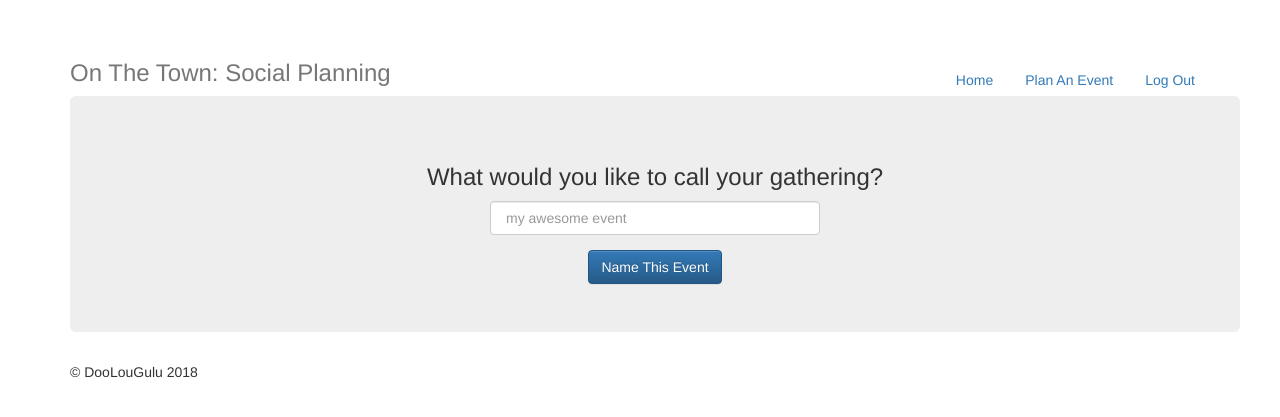
After one commit to hangulu/onthetown, a Flask app: page /setup in a window 1280 px wide. The commit adds this page. Shown: the top 417 px of the page. Run offline with Flask 2, Linux system fonts and the light colour scheme; a user stored in the database is signed in; some libraries are stand-ins or nearby versions.

Commit message:
dynamic link generation for parties

```diff
--- a/app.py
+++ b/app.py
@@ -163,5 +163,63 @@ def log_prefs():
     else:
         return render_template("dashboard.html", name=session["name"], prefs=get_preferences(session["email"]), recent_update=False)
 
+@app.route("/setup", methods=["POST", "GET"])
+def start_event():
+    if request.method == "POST":
+        c =  conn.cursor()
+        try:
+            named_gathering = request.form.get("name_event", None).replace(" ", "-")
+
+            _email = session["email"]
+            _name = session["name"].replace(" ", "").lower()
+            custom_link = _name + "-" + named_gathering
+
+            # Validate the input
+            if named_gathering:
+                users = [{"email": _email, "name": _name, "organizer": True}]
+                return render_template("setup.html", name=session["name"], named_gathering=named_gathering, link=custom_link, users=users)
+            else:
+                c.close()
+                return render_template("setup.html", name=session["name"])
+
+        except Exception as e:
+            return json.dumps({'error': str(e)})
+        finally:
+            c.close()
+    else:
+        return render_template("setup.html", name=session["name"])
+
+@app.route("/plan/<c_link>", methods=["POST", "GET"])
+def plan_event(c_link):
+    if request.method == "POST":
+        c =  conn.cursor()
+        try:
+            custom_link = c_link
+            named_gathering = c_link.split("-")[1]
+
+            _email = session["email"]
+            _name = session["name"]
+            _organizer = True
+
+            # Validate the input
+            if custom_link:
+                db_name = custom_link.replace("-", "")
+                create_query = "CREATE TABLE IF NOT EXISTS {} (email TEXT PRIMARY KEY, name TEXT, organizer BOOLEAN)".format(db_name)
+                upsert_query = "REPLACE INTO {} (email, name, organizer) VALUES (?, ?, ?)".format(db_name)
+                c.execute(create_query)
+                c.execute(upsert_query, (_email, _name, _organizer))
+                return render_template("setup.html", name=session["name"], named_gathering=named_gathering, link=custom_link)
+            else:
+                c.close()
+                return json.dumps({'error': str("not working")})
+                return render_template("setup.html", name=session["name"])
+
+        except Exception as e:
+            return json.dumps({'error': str(e)})
+        finally:
+            c.close()
+    else:
+        return render_template("setup.html", name=session["name"])
+
 if __name__ == "__main__":
     app.run(debug=True, use_reloader=True, port=5002)
--- a/static/templates/dashboard.html
+++ b/static/templates/dashboard.html
@@ -119,7 +119,7 @@
           {% endif %}
 
           <br>
-          <a class="btn btn-success btn-lg" href="/plan" role="button">Plan An Event</a>
+          <a class="btn btn-success btn-lg" href="/setup" role="button">Plan An Event</a>
         </div>
       </div>
   {% endblock %}
--- a/static/templates/layout.html
+++ b/static/templates/layout.html
@@ -21,7 +21,7 @@
           <ul class="nav nav-pills pull-right">
             <li role="presentation"><a href="/">Home</a></li>
             {% if name_var and dashed %}
-              <li role="presentation"><a href="/plan">Plan An Event</a></li>
+              <li role="presentation"><a href="/setup">Plan An Event</a></li>
               <li role="presentation"><a href="/logout">Log Out</a></li>
             {% elif name_var %}
               <li role="presentation"><a href="/logout">Log Out</a></li>
--- /dev/null
+++ b/static/templates/setup.html
@@ -0,0 +1,34 @@
+{% extends "layout.html" %}
+
+{% block title %}
+  Plan An Event
+{% endblock %}
+
+{% set name_var = name %}
+{% set dashed = True %}
+
+{% block main %}
+      <div class="row marketing">
+        <div class="jumbotron">
+          {% if not named_gathering %}
+          <h3>What would you like to call your gathering?</h3>
+          <form class="form signin" action="/setup" method="post">
+            <div class="form-group">
+              <input type="text" class="form-control form-signin" name="name_event" placeholder="my awesome event">
+            </div>
+            <button id="btnSignUp" class="btn btn-primary" type="submit">Name This Event</button>
+          </form>
+
+          {% else %}
+          <h3>{{ named_gathering }}</h3>
+          <h4>Invite your friends by sending them this link:</h4>
+          <h2>ott.com/{{ link }}</h2>
+          <br>
+          <form action="{{ url_for('plan_event', c_link=link) }}" method="post">
+            <input type="submit" class="btn btn-info btn-lg" value="See My Party" />
+          </form>
+
+          {% endif %}
+        </div>
+      </div>
+  {% endblock %}
```
Also changed, not shown: server/users.db, 1 other file.
